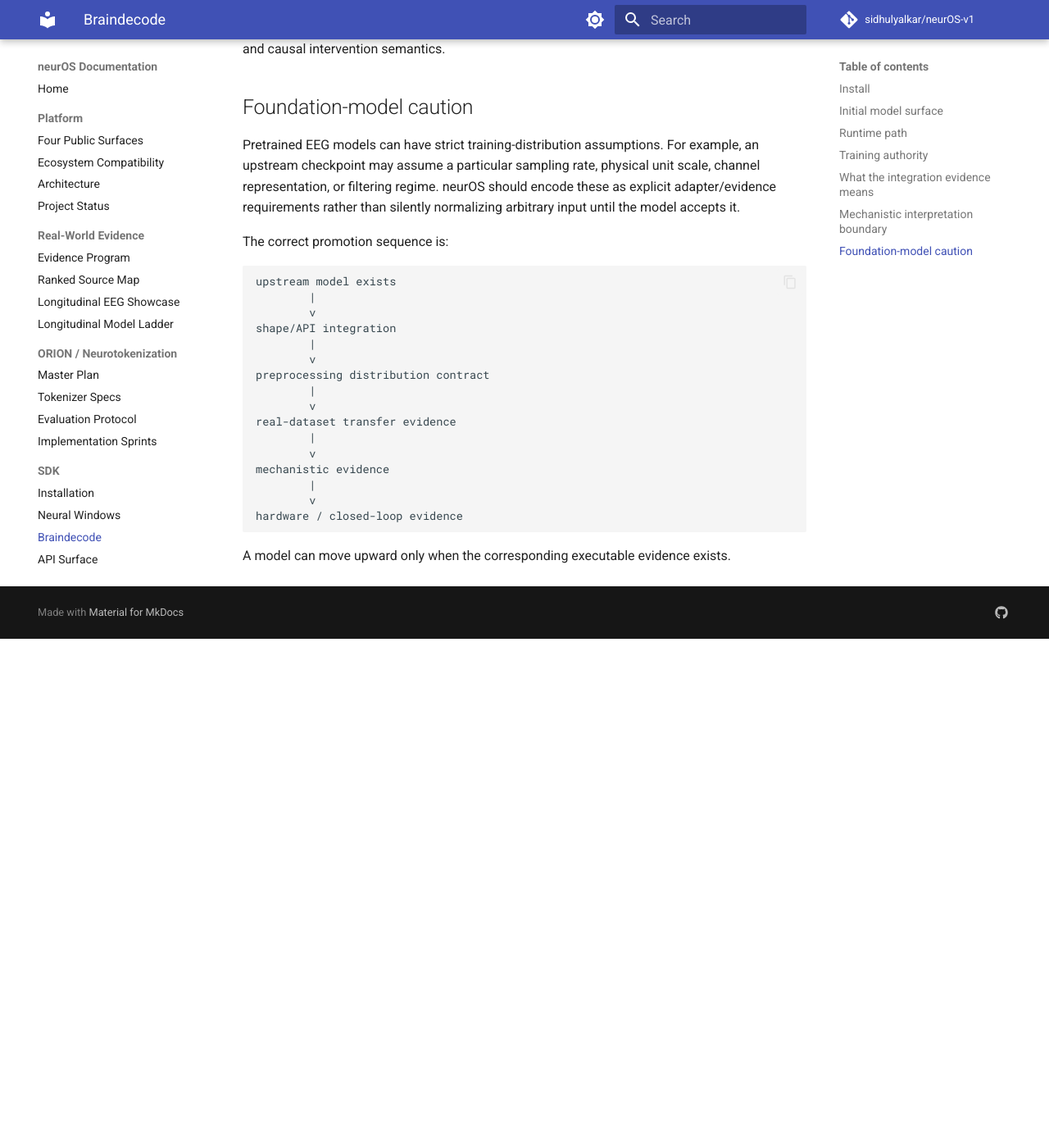
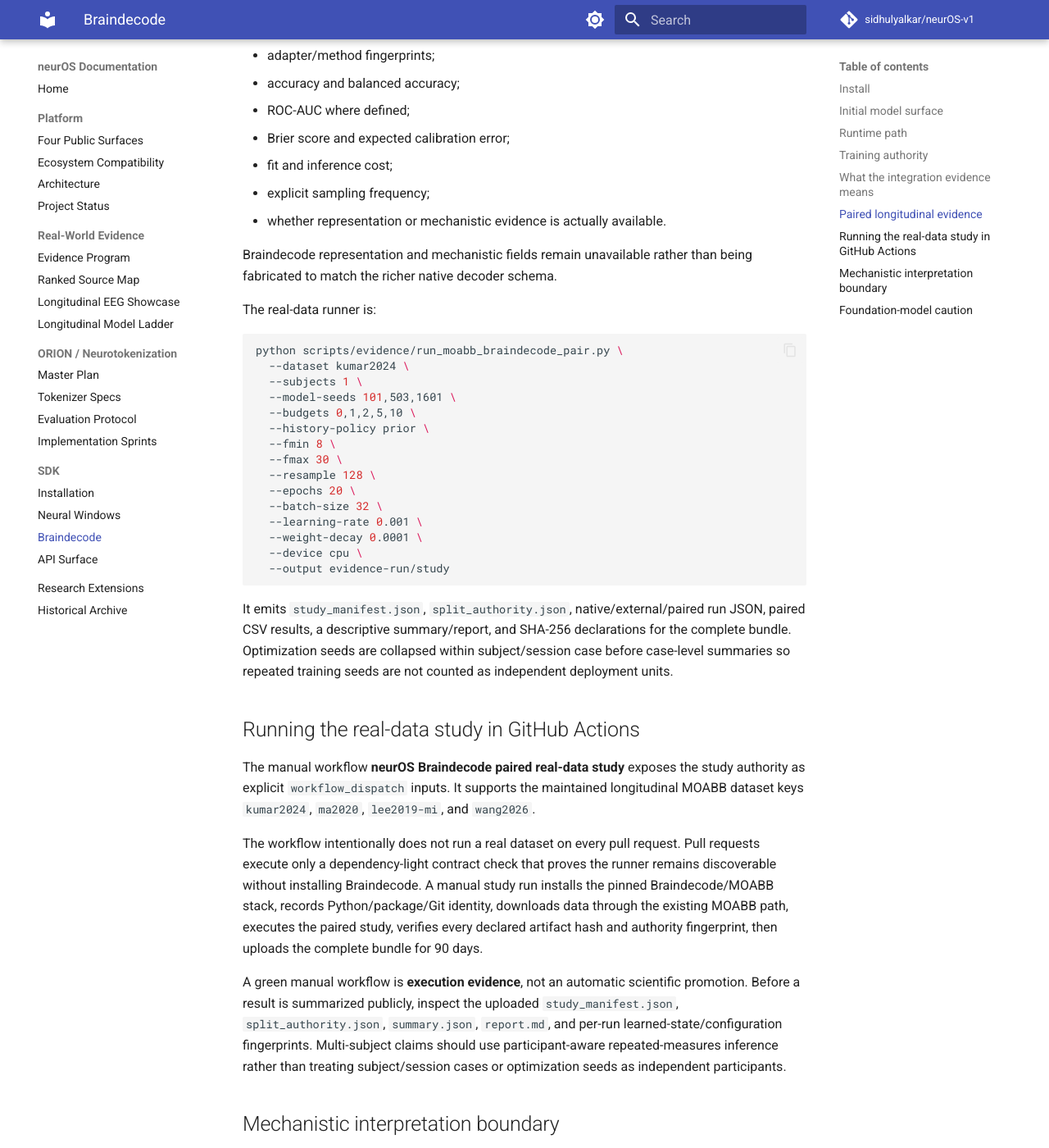
Before and after one commit to sidhulyalkar/neurOS-v1, an MkDocs documentation site: the page built from docs/BRAINDECODE.md, in a window 1280 px wide and 1400 px high, scrolled down 4034 px. Shown: the whole window at 82% size. Built offline with MkDocs 1.6.1 and Material for MkDocs 9.7.7, drawn with Linux system fonts in a browser that asks for light colours; comment, search, counter and statistics services are not loaded; before the commit the page ends 4813 px from its top, so only the background shows below that; some of the changed text lies outside the part shown.

Commit message:
docs: document paired Braindecode real-data evidence workflow

````diff
--- a/docs/BRAINDECODE.md
+++ b/docs/BRAINDECODE.md
@@ -132,7 +132,54 @@ The compatibility lane establishes an **integration** claim when it is green:
 
 That does **not** establish model utility on a neuroscience task.
 
-Promotion to real-dataset evidence requires a named protocol with frozen subject/session/run separation, preprocessing, calibration budget, metrics, seeds, and upstream model configuration. The natural next target is the existing longitudinal MOABB model ladder.
+## Paired longitudinal evidence
+
+neurOS now has a dedicated paired evidence contract for comparing maintained native EEGNet with upstream Braindecode EEGNet without giving either implementation authority over the evaluation split.
+
+`run_external_task_decoder_case(...)` restores the same serialized `LongitudinalCaseAuthority` used by the native decoder lane. `pair_task_performance(...)` refuses to create a paired result unless both runs agree on the authority fingerprint, processed-data SHA-256, partition fingerprint, calibration-split fingerprint, class vocabulary, sample counts, and calibration-budget set.
+
+The pair records:
+
+- native and upstream learned-state SHA-256 values;
+- adapter/method fingerprints;
+- accuracy and balanced accuracy;
+- ROC-AUC where defined;
+- Brier score and expected calibration error;
+- fit and inference cost;
+- explicit sampling frequency;
+- whether representation or mechanistic evidence is actually available.
+
+Braindecode representation and mechanistic fields remain unavailable rather than being fabricated to match the richer native decoder schema.
+
+The real-data runner is:
+
+```bash
+python scripts/evidence/run_moabb_braindecode_pair.py \
+  --dataset kumar2024 \
+  --subjects 1 \
+  --model-seeds 101,503,1601 \
+  --budgets 0,1,2,5,10 \
+  --history-policy prior \
+  --fmin 8 \
+  --fmax 30 \
+  --resample 128 \
+  --epochs 20 \
+  --batch-size 32 \
+  --learning-rate 0.001 \
+  --weight-decay 0.0001 \
+  --device cpu \
+  --output evidence-run/study
+```
+
+It emits `study_manifest.json`, `split_authority.json`, native/external/paired run JSON, paired CSV results, a descriptive summary/report, and SHA-256 declarations for the complete bundle. Optimization seeds are collapsed within subject/session case before case-level summaries so repeated training seeds are not counted as independent deployment units.
+
+## Running the real-data study in GitHub Actions
+
+The manual workflow **neurOS Braindecode paired real-data study** exposes the study authority as explicit `workflow_dispatch` inputs. It supports the maintained longitudinal MOABB dataset keys `kumar2024`, `ma2020`, `lee2019-mi`, and `wang2026`.
+
+The workflow intentionally does not run a real dataset on every pull request. Pull requests execute only a dependency-light contract check that proves the runner remains discoverable without installing Braindecode. A manual study run installs the pinned Braindecode/MOABB stack, records Python/package/Git identity, downloads data through the existing MOABB path, executes the paired study, verifies every declared artifact hash and authority fingerprint, then uploads the complete bundle for 90 days.
+
+A green manual workflow is **execution evidence**, not an automatic scientific promotion. Before a result is summarized publicly, inspect the uploaded `study_manifest.json`, `split_authority.json`, `summary.json`, `report.md`, and per-run learned-state/configuration fingerprints. Multi-subject claims should use participant-aware repeated-measures inference rather than treating subject/session cases or optimization seeds as independent participants.
 
 ## Mechanistic interpretation boundary
 
````
